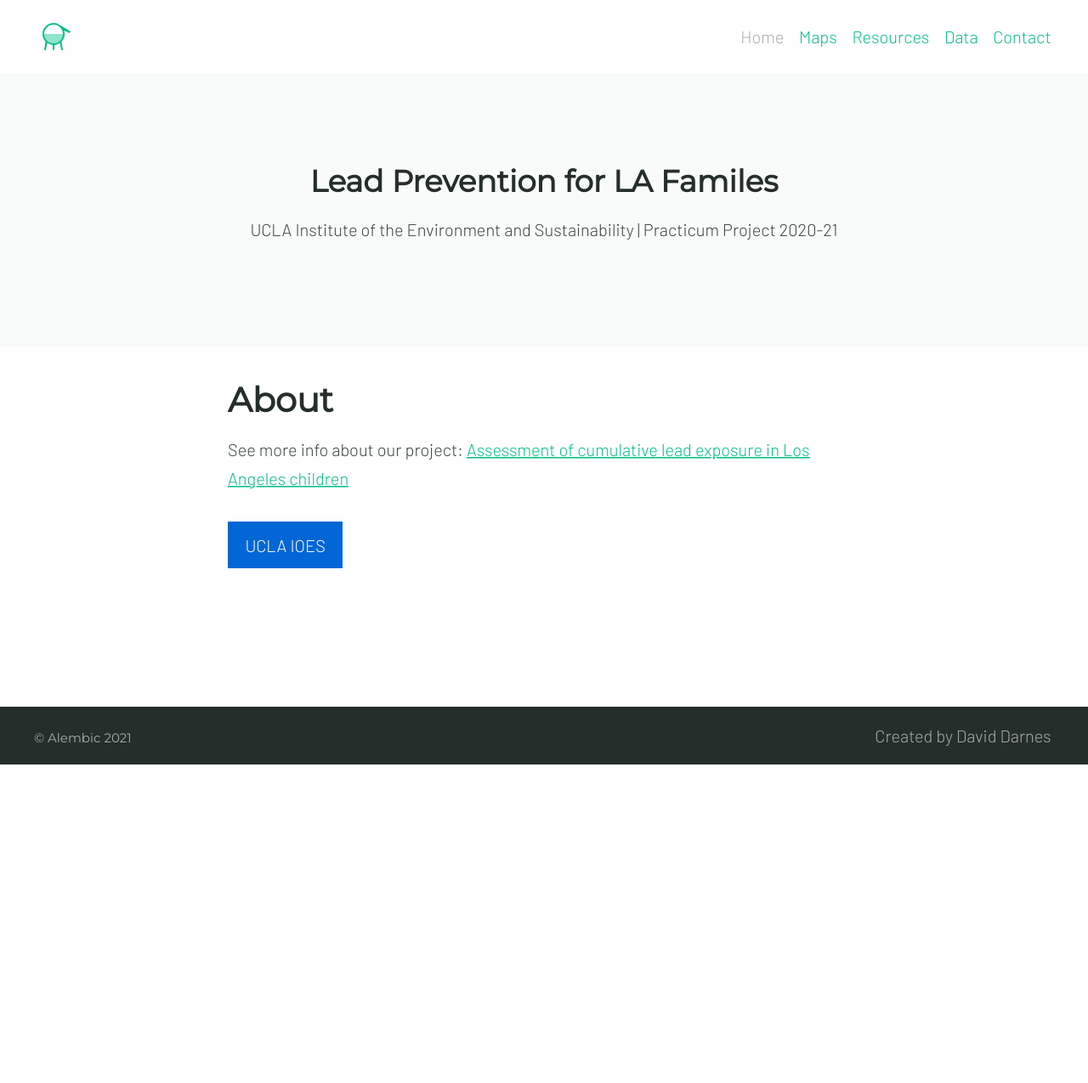
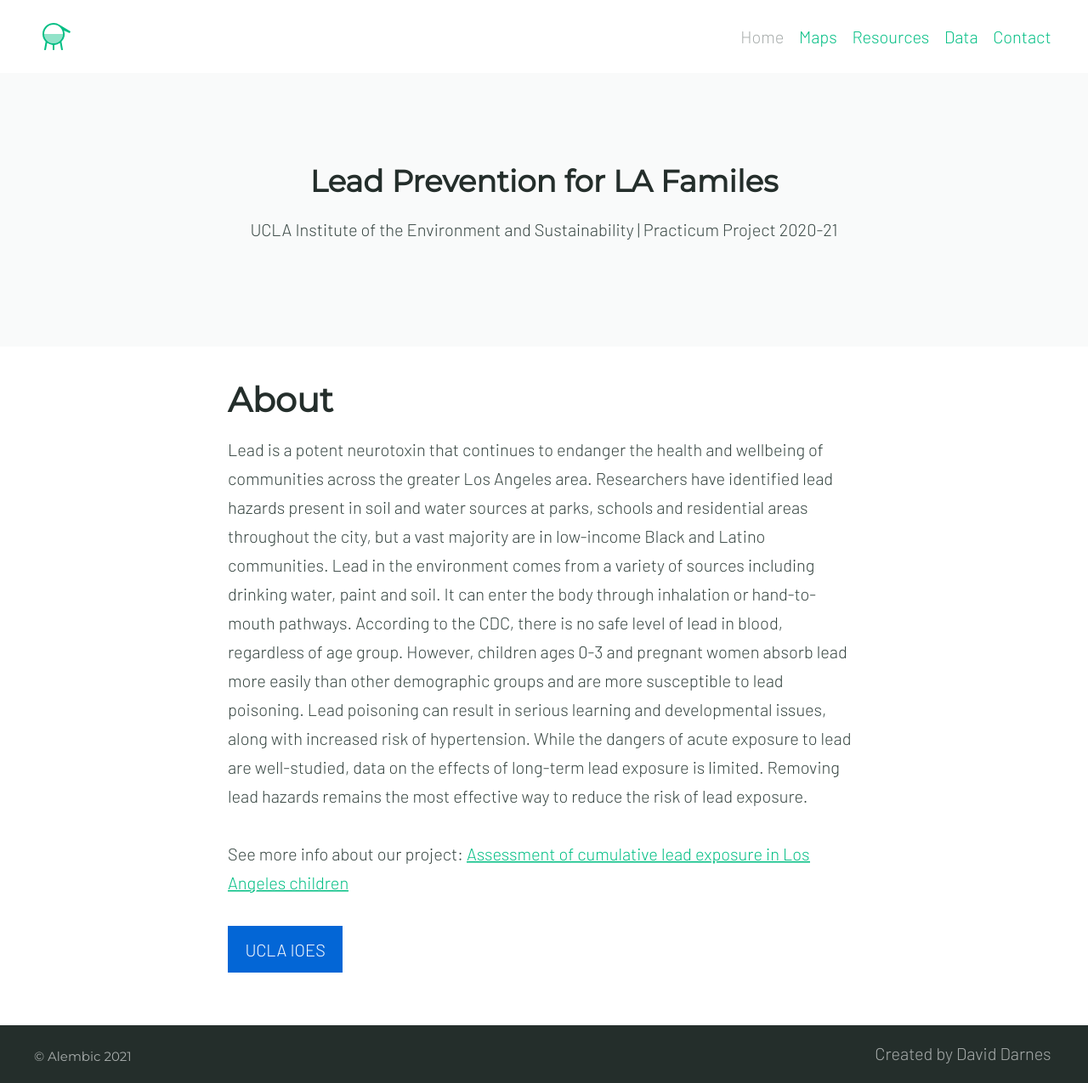
Before and after one commit to earlyheadstart/leadeducation2, a Jekyll site: the page built from index.md, in a window 1280 px wide. Shown: the whole page at 85% size. Built offline with Jekyll 4.4.1, drawn with Linux system fonts in a browser that asks for light colours; some web fonts are replaced; before the commit the page ends 900 px from its top, so only the background shows below that.

Commit message:
Update index.md

```diff
--- a/index.md
+++ b/index.md
@@ -7,6 +7,9 @@ feature_image: " "
 excerpt: "See more info about our project: [Assessment of cumulative lead exposure in Los Angeles children](https://www.ioes.ucla.edu/project/assessment-of-cumulative-lead-exposure-in-los-angeles-children/)"
 ---
 
+Lead is a potent neurotoxin that continues to endanger the health and wellbeing of communities across the greater Los Angeles area. Researchers have identified lead hazards present in soil and water sources at parks, schools and residential areas throughout the city, but a vast majority are in low-income Black and Latino communities. Lead in the environment comes from a variety of sources including drinking water, paint and soil. It can enter the body through inhalation or hand-to-mouth pathways. According to the CDC, there is no safe level of lead in blood, regardless of age group. However, children ages 0-3 and pregnant women absorb lead more easily than other demographic groups and are more susceptible to lead poisoning. Lead poisoning can result in serious learning and developmental issues, along with increased risk of hypertension. While the dangers of acute exposure to lead are well-studied, data on the effects of long-term lead exposure is limited. Removing lead hazards remains the most effective way to reduce the risk of lead exposure.
+
+
 See more info about our project: [Assessment of cumulative lead exposure in Los Angeles children](https://www.ioes.ucla.edu/project/assessment-of-cumulative-lead-exposure-in-los-angeles-children/)
 
 {% include button.html text="UCLA IOES" link="https://www.ioes.ucla.edu/wp-content/themes/ioes/images/ucla-ioes-logo.svg" color="#0366d6" %}
```
